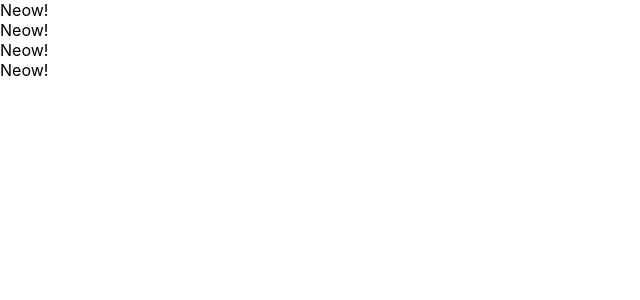
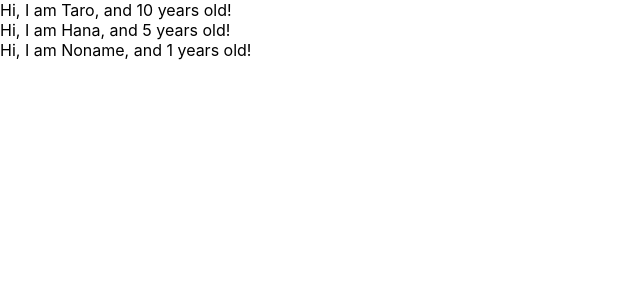
Before and after one commit to suzuka92/udemy-react-redux-crud-application, a React (Create React App) app: page / in a window 1280 px wide. Shown: the top 300 px of the page, without its empty margins (0-640 px from the left). Built offline with nearby package versions, Linux system fonts and the light colour scheme.

Commit message:
learn props of component

```diff
--- a/src/App.js
+++ b/src/App.js
@@ -1,29 +1,30 @@
 import React from 'react';
 
+const App = () => {
+  const profiles = [
+    { name: "Taro", age: 10},
+    { name: "Hana", age: 5},
+    { name: "Noname"}
 
-// class App extends Component {
-//   render(){
-//     return(
-//       <React.Fragment>
-//         <label html for = "bar">bar</label>
-//         <input type = "text" onChange= {() => {console.log("I am clicked")}} />
-//       </React.Fragment>
-//     )
-//   }
-// }
 
-const App = () => {
+
+  ]
   return(
     <div>
-      <Cat />
-      <Cat />
-      <Cat />
-      <Cat />
+      {
+      profiles.map((profile, index) => {
+        return <User name={profile.name} age={profile.age} key={index}/>
+      })
+      }
     </div>
   )
 }
-const Cat = () => {
-  return <div>Neow!</div>
+const User = (props) => {
+return <div>Hi, I am {props.name}, and {props.age} years old! </div>
+}
+
+User.defaultProps = {
+  age: 1
 }
 
 
```
